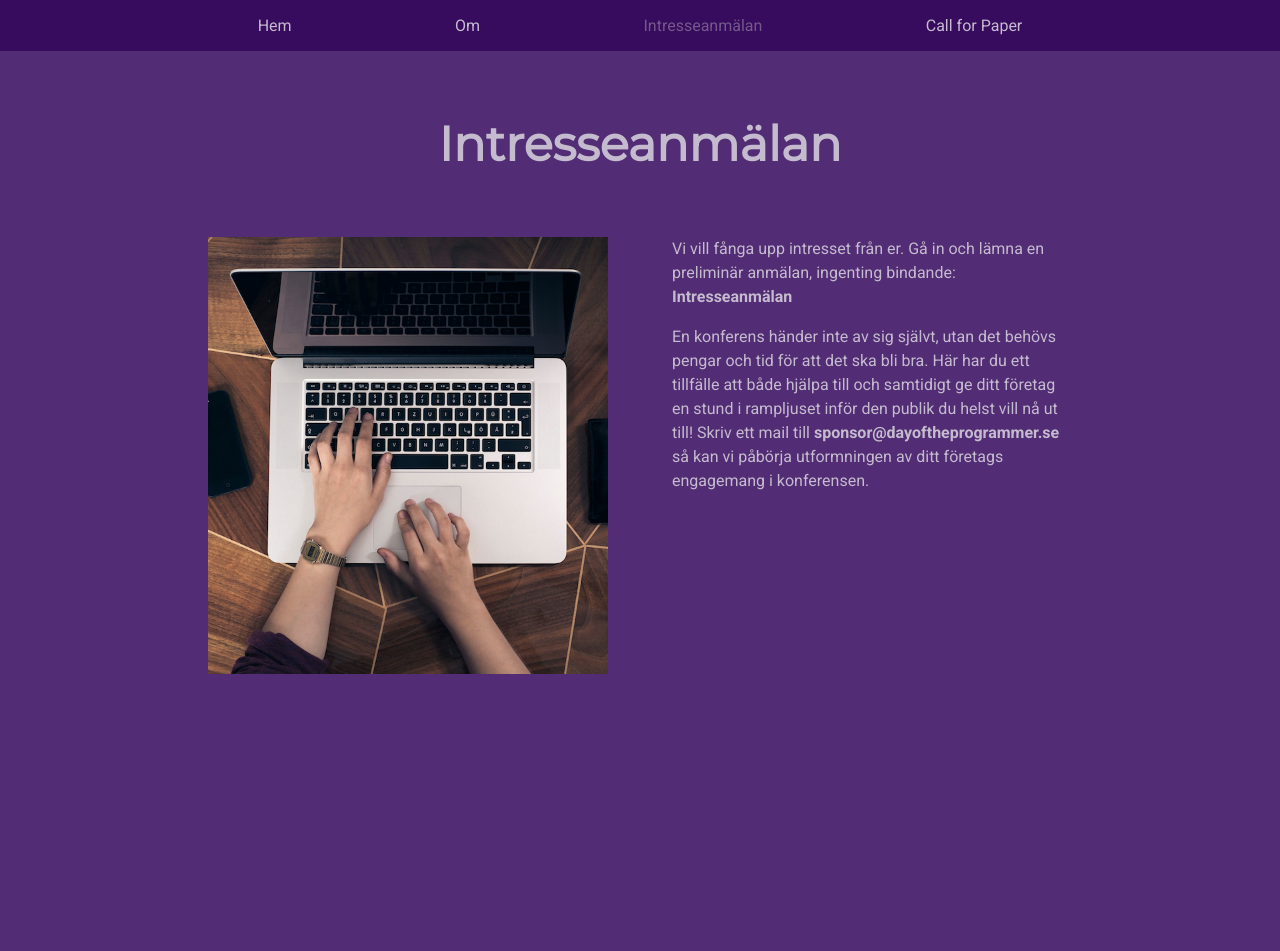
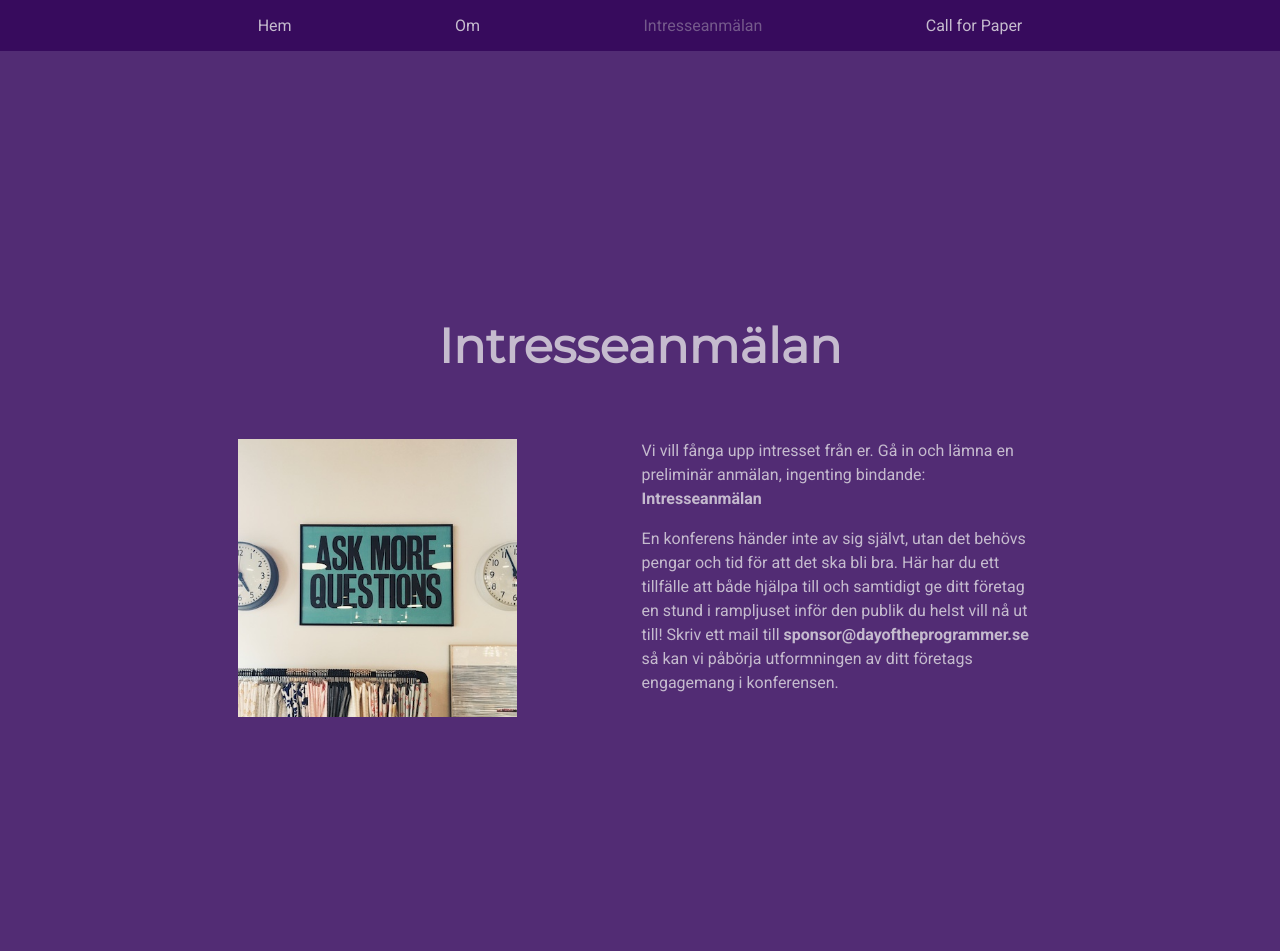
Before and after one commit to buurd/day-of-the-programmer.github.io, a Jekyll site: the page built from _posts/2017-01-22-anmalan.md, in a window 1280 px wide. Built offline with Jekyll 4.4.1, drawn with Linux system fonts in a browser that asks for light colours.

Commit message:
Image for registration

```diff
--- a/_posts/2017-01-22-anmalan.md
+++ b/_posts/2017-01-22-anmalan.md
@@ -3,7 +3,7 @@ layout: cfp
 permalink: /anmalan
 navigation_weight: 2
 title: Intresseanmälan
-image: /images/comp_s.jpg
+image: /images/ask.jpg
 
 header: Intresseanmälan
 ---
--- a/css/main.css
+++ b/css/main.css
@@ -21,6 +21,7 @@ h1 {
   margin-top: 4rem;
   font-family: 'Montserrat', sans-serif;
   font-size: 3rem;
+  text-align: center;
 }
 
 h2 {
@@ -30,6 +31,10 @@ h2 {
 
 g {
   fill: #c5bbce;
+}
+
+svg {
+  max-width: 400px;
 }
 
 .main-nav {
@@ -80,7 +85,7 @@ a.active {
   -webkit-box-direction: normal;
   -ms-flex-direction: column;
   flex-direction: column;
-  /*justify-content: center;*/
+  justify-content: center;
   -webkit-box-align: center;
   -ms-flex-align: center;
   align-items: center;
@@ -131,3 +136,46 @@ a.active {
   text-decoration: none;
   font-weight: bold;
 }
+
+@media only screen and (max-device-width: 900px) {
+  img {
+    max-width: 30%;
+  }
+
+
+
+}
+
+@media only screen and (max-device-width: 600px) {
+  body {
+    height: auto;
+    display: -webkit-box;
+    display: -ms-flexbox;
+    display: flex;
+    -webkit-box-orient: vertical;
+    -webkit-box-direction: reverse;
+    -ms-flex-direction: column-reverse;
+    flex-direction: column-reverse;
+    -ms-flex-pack: distribute;
+    justify-content: space-around;
+  }
+
+  .main-nav ul {
+    -webkit-box-orient: vertical;
+    -webkit-box-direction: normal;
+    -ms-flex-direction: column;
+    flex-direction: column;
+    -webkit-box-align: center;
+    -ms-flex-align: center;
+    align-items: center;
+  }
+
+  .main-nav li {
+    padding: 0.5rem;
+  }
+
+  img {
+    display: none;
+  }
+
+}
```
Also changed, not shown: images/ask.jpg (added). Lines whose indentation alone changed are shown as unchanged.
